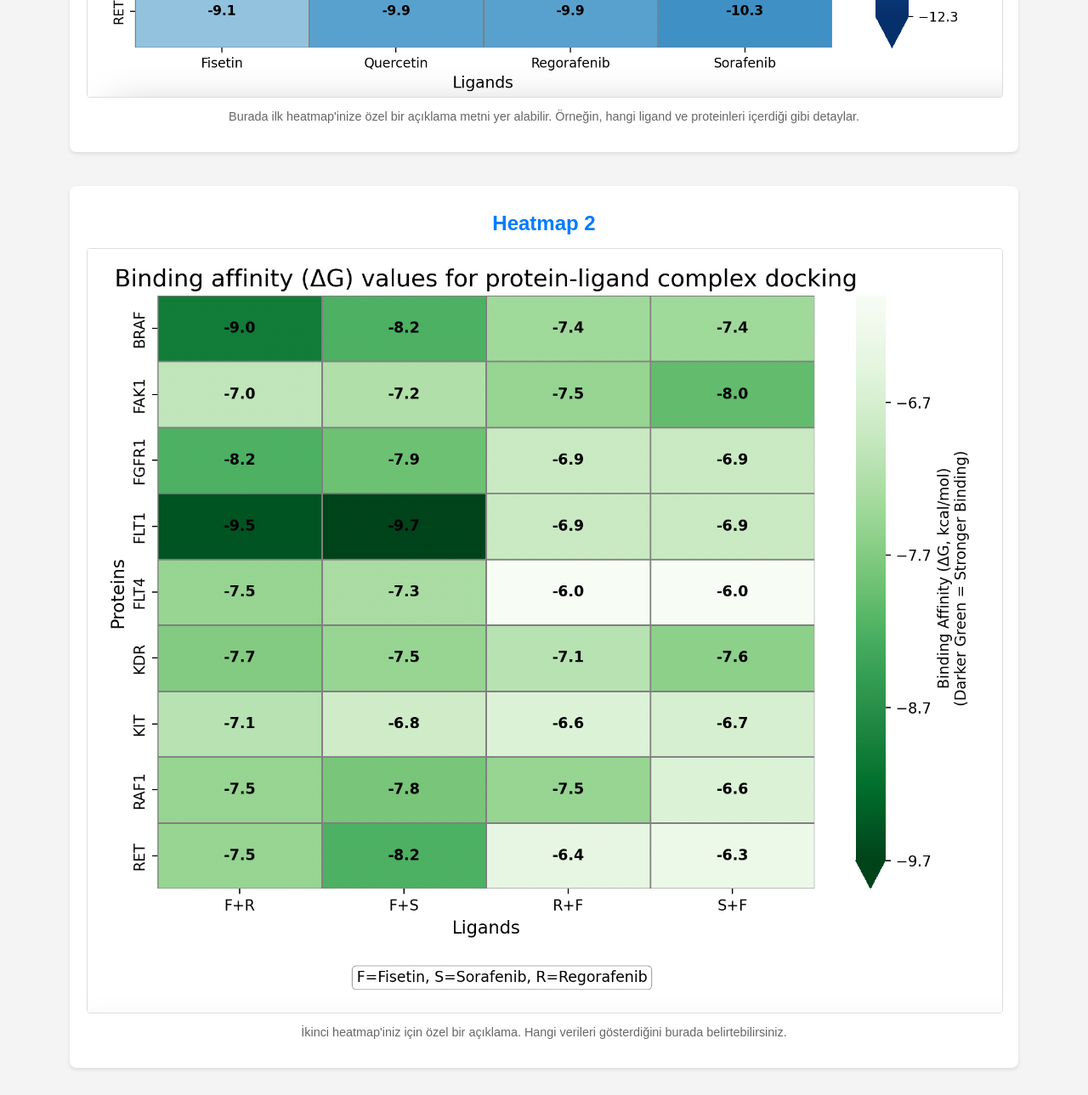
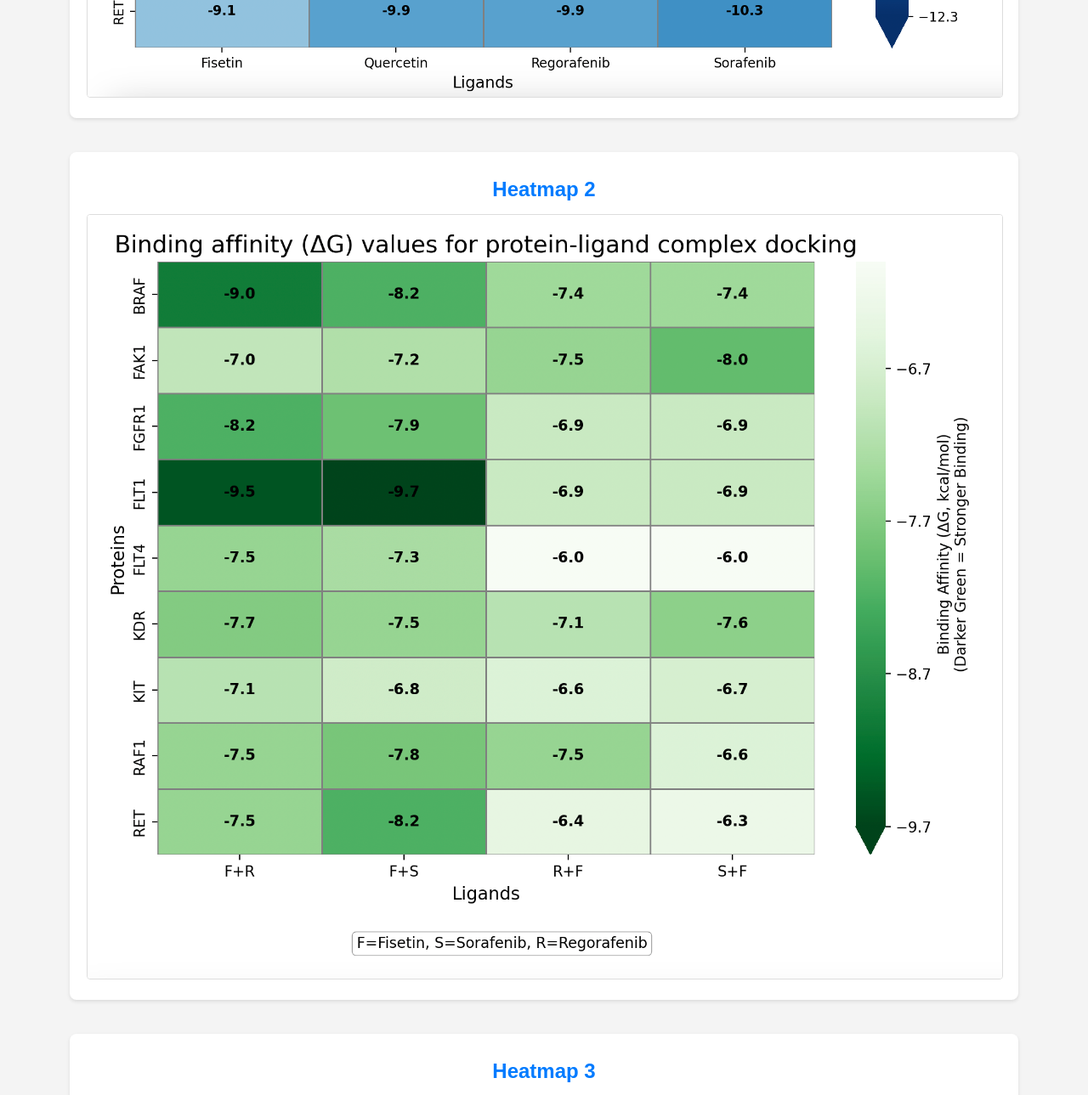
Before and after one commit to monkeyemir/Graduation-Project-Docking-Results, a plain HTML site: page index.html in a window 1280 px wide. Shown: the part 920-2209 px from the top of the page at 85% size. Drawn offline with Linux system fonts and the light colour scheme.

Commit message:
Update index.html

```diff
--- a/index.html
+++ b/index.html
@@ -63,19 +63,16 @@
     <div class="heatmap-container">
         <h2>Heatmap 1</h2>
         <img src="heatmap_1.png" alt="Heatmap 1">
-        <p>Burada ilk heatmap'inize özel bir açıklama metni yer alabilir. Örneğin, hangi ligand ve proteinleri içerdiği gibi detaylar.</p>
     </div>
 
     <div class="heatmap-container">
         <h2>Heatmap 2</h2>
         <img src="heatmap_2.png" alt="Heatmap 2">
-        <p>İkinci heatmap'iniz için özel bir açıklama. Hangi verileri gösterdiğini burada belirtebilirsiniz.</p>
     </div>
 
     <div class="heatmap-container">
         <h2>Heatmap 3</h2>
         <img src="heatmap_3.png" alt="Heatmap 3">
-        <p>Üçüncü heatmap'iniz için özel bir açıklama. Detayları burada belirtmek faydalı olacaktır.</p>
     </div>
 
 </body>
```
